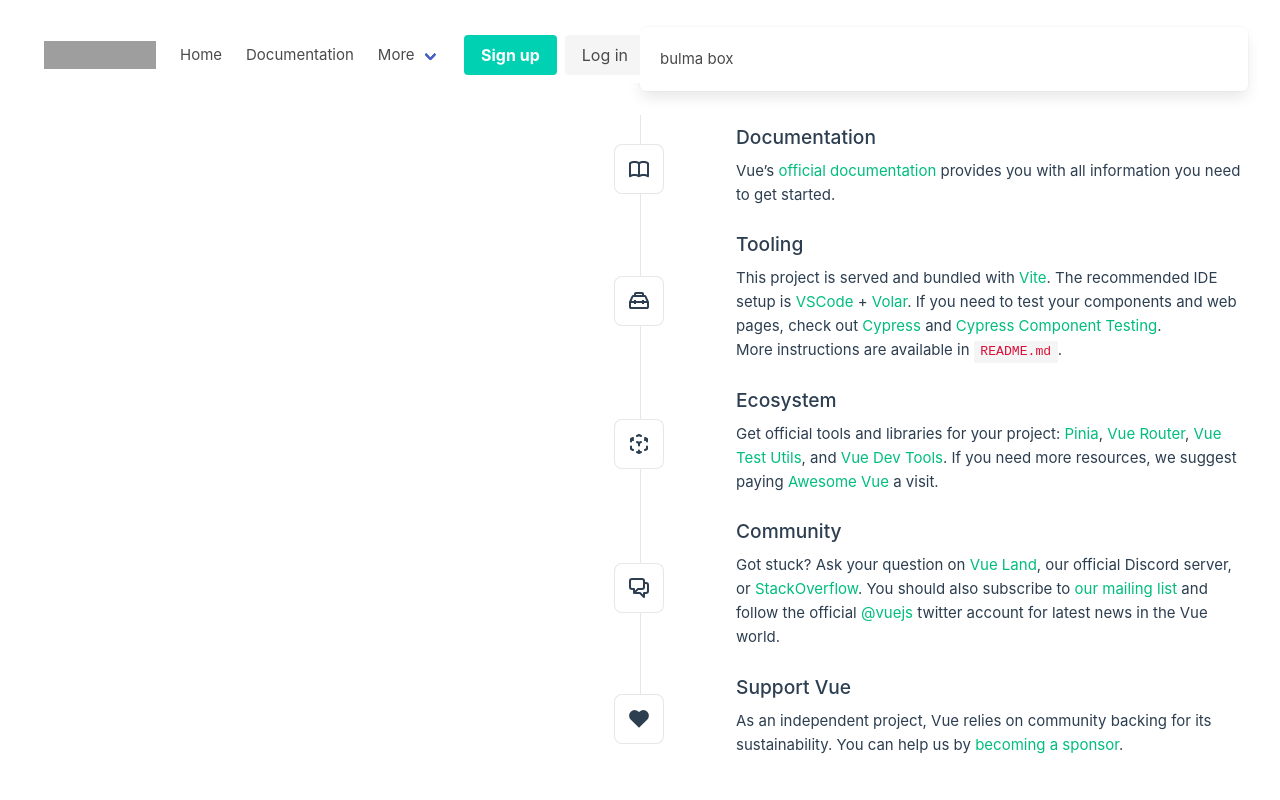
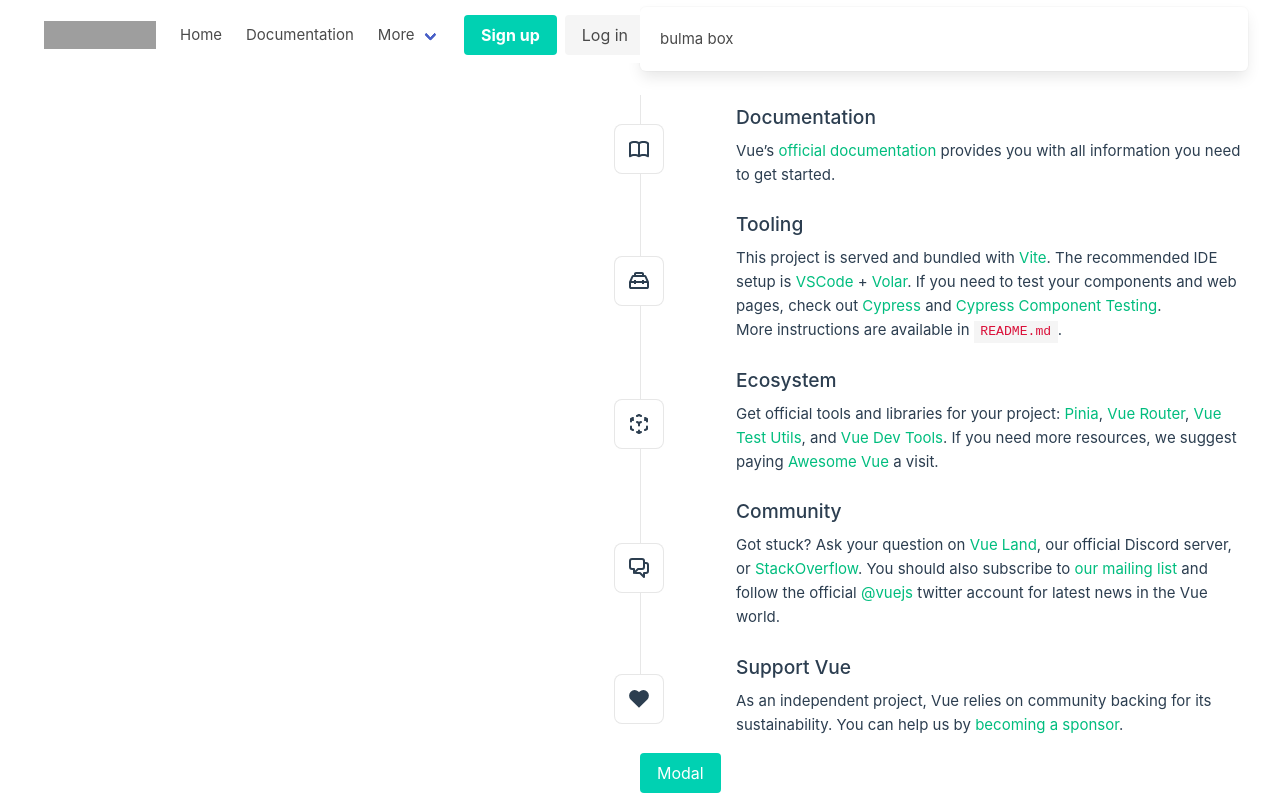
Before and after one commit to ksquaredcoding/bulmapractice, a Vue app: page / in a window 1280 px wide. Built offline with nearby package versions, Linux system fonts and the light colour scheme; grey boxes are pictures that could not be loaded.

Commit message:
working modal, needs style

```diff
--- a/src/App.vue
+++ b/src/App.vue
@@ -1,5 +1,6 @@
 <script setup>
 import { RouterView } from 'vue-router'
+import BulmaModal from "./components/BulmaModal.vue";
 import NavBar from "./components/NavBar.vue";
 </script>
 
@@ -9,6 +10,7 @@
   </header>
 
   <RouterView />
+  <BulmaModal />
 </template>
 
 <style scoped>
--- /dev/null
+++ b/src/components/BulmaModal.vue
@@ -0,0 +1,28 @@
+<template>
+  <div class="modal" id="bulma-modal">
+    <div class="modal-background"></div>
+    <div class="modal-content">
+      <h1>Hello</h1>
+    </div>
+    <button class="modal-close is-large" aria-label="close" @click="closeModal()"></button>
+  </div>
+</template>
+
+
+<script>
+export default {
+  setup() {
+    return {
+      closeModal() {
+        let modal = document.getElementById('bulma-modal')
+        modal.classList.remove('is-active')
+      }
+    }
+  }
+}
+</script>
+
+
+<style lang="scss" scoped>
+
+</style>
--- /dev/null
+++ b/src/components/ModalButton.vue
@@ -0,0 +1,22 @@
+<template>
+  <button class="button is-primary" @click="toggleModal()">Modal</button>
+</template>
+
+
+<script>
+  export default {
+    setup() {
+      return {
+        toggleModal() {
+          let modal = document.getElementById('bulma-modal')
+          modal.classList.add('is-active')
+        }
+      }
+    }
+  }
+</script>
+
+
+<style lang="scss" scoped>
+
+</style>
--- a/src/views/HomeView.vue
+++ b/src/views/HomeView.vue
@@ -1,5 +1,6 @@
 <script setup>
 import BulmaTest from "../components/BulmaTest.vue";
+import ModalButton from "../components/ModalButton.vue";
 import TheWelcome from '../components/TheWelcome.vue'
 </script>
 
@@ -7,5 +8,6 @@
   <main>
     <BulmaTest />
     <TheWelcome />
+    <ModalButton />
   </main>
 </template>
```
